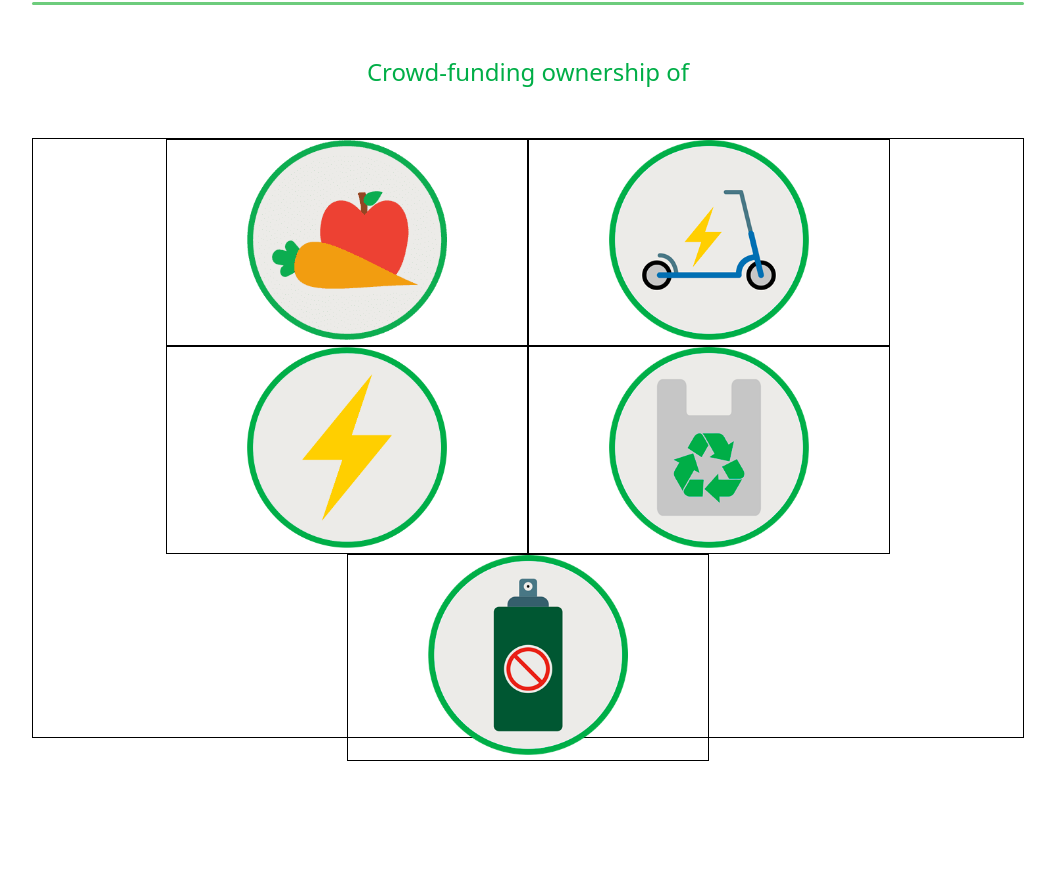
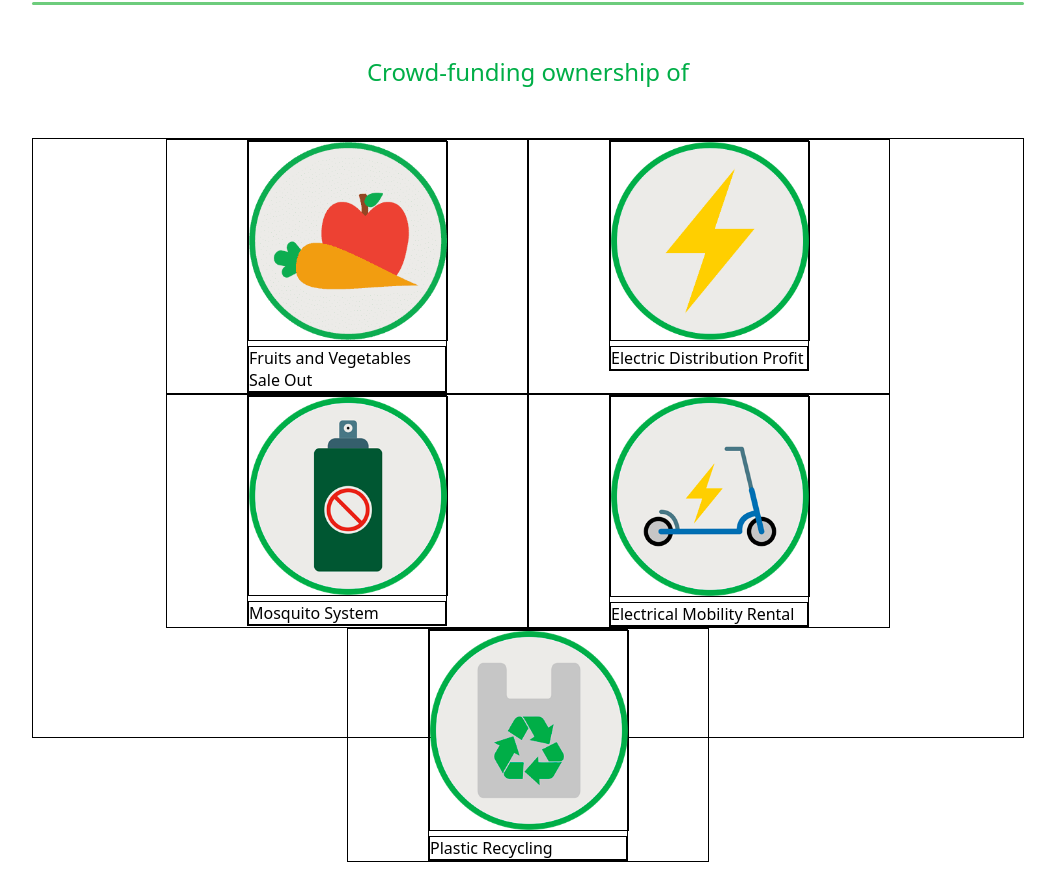
Before and after one commit to basilkhan1250/first-project, a React (Vite) app: page / in a window 1280 px wide. Shown: the part 5699-6587 px from the top of the page, without its empty margins (112-1167 px from the left). Built offline with nearby package versions, Linux system fonts and the light colour scheme.

Commit message:
workin on it

```diff
--- a/src/App.css
+++ b/src/App.css
@@ -227,18 +227,22 @@ hr {
 }
 
 .business-img {
+    border: 1px solid black;
     height: auto;
     width: 200px;
 }
 
+.para {
+    border: 1px solid black;
+}
 
 .business-inner-images {
     border: 1px solid black;
     /* margin: 20px; */
     padding: 0px 80px;
-    /* display: flex; */
-    /* justify-content: center; */
-    /* align-items: center; */
-    /* height: auto; */
+}
 
+.align {
+    width: 200px;
+    border: 1px solid black;
 }
--- a/src/components/BusinessModel.jsx
+++ b/src/components/BusinessModel.jsx
@@ -11,20 +11,20 @@ const BusinessObj = [
         line: "Fruits and Vegetables Sale Out",
     },
     {
+        img: electro,
+        line: "Electric Distribution Profit"
+    },
+    {
+        img: spray,
+        line: "Mosquito System",
+    },
+    {
         img: electricBike,
         line: "Electrical Mobility Rental",
     },
     {
-        img: electro,
-        line: "Electric Distribution Profit",
-    },
-    {
         img: recycle,
         line: "Plastic Recycling",
-    },
-    {
-        img: spray,
-        line: "Mosquito System",
     },
 ]
 
@@ -39,8 +39,10 @@ function BusinessModel() {
                     {BusinessObj.map((item, index) => {
                         return (
                             <div key={index} className="business-inner-images" >
-                                <img className="business-img" src={item.img} />
-                                <p></p>
+                                <div className="align">
+                                    <img className="business-img" src={item.img} />
+                                    <p className="para">{item.line}</p>
+                                </div>
                             </div>
                             /* <div className="business-inner-images" >
                                 <img className="business-img" src={electro} />
```
